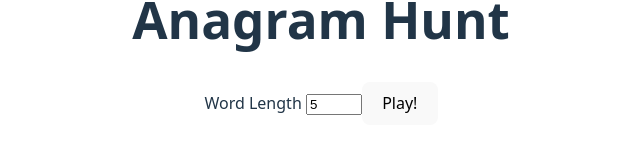
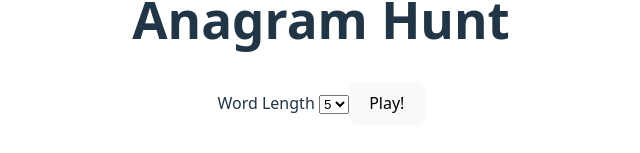
Before and after one commit to Sleppy23/FAU-Project-Play2Learn, a Vue app in the folder FAU-Project-Play2Learn/: page /anagram in a window 1280 px wide. Shown: the part 359-512 px from the top of the page, without its empty margins (319-959 px from the left). Built offline with nearby package versions, Linux system fonts and the light colour scheme.

Commit message:
Added Anagram Hunt Score

```diff
--- a/FAU-Project-Play2Learn/src/views/AnagramPlay.vue
+++ b/FAU-Project-Play2Learn/src/views/AnagramPlay.vue
@@ -3,7 +3,12 @@
     <h1>Anagram Play Page</h1>
 
     <p>Word length: {{ wordLength }}</p>
-    <p>Scrambled word: <strong>{{ scrambled }}</strong></p>
+    <p>Score: {{ score }}</p>
+
+    <p>
+      Scrambled word:
+      <strong>{{ scrambled }}</strong>
+    </p>
 
     <div style="margin-top: 1.5rem;">
       <label>
@@ -12,6 +17,7 @@
           type="text"
           v-model="playerGuess"
           placeholder="Type the word here"
+          @keydown.enter.prevent="checkGuess"
         />
       </label>
 
@@ -31,51 +37,48 @@
 </template>
 
 <script>
-import anagramData from '../assets/anagrams.json';
+import anagramData from "../assets/anagrams.json";
 
 export default {
-  name: 'AnagramPlay',
+  name: "AnagramPlay",
 
   data() {
     return {
-        wordLength: null,
-        chosenWord: null,
-        scrambled: null,
-        playerGuess:'',
-        feedback: '',
+      wordLength: 5,
+      chosenWord: "",
+      scrambled: "",
+      playerGuess: "",
+      feedback: "",
+      score: 0,
     };
   },
 
   created() {
     const lengthFromQuery = this.$route.query.length;
     const parsed = Number(lengthFromQuery);
-
     this.wordLength = !Number.isNaN(parsed) ? parsed : 5;
-
 
     const lengthMap = {};
 
     if (Array.isArray(anagramData)) {
-
       anagramData.forEach((group) => {
         if (Array.isArray(group) && group.length > 0) {
-
           const len = group[0].length;
           lengthMap[len] = group;
         }
       });
-  } else {
-
+    } else if (anagramData && typeof anagramData === "object") {
       Object.assign(lengthMap, anagramData);
     }
 
 
     const wordsForLength = lengthMap[this.wordLength] || [];
 
-  if (!wordsForLength.length) {
-    console.error('No words found for length:', this.wordLength);
-    this.chosenWord = '';
-    this.scrambled = '';
+    if (!Array.isArray(wordsForLength) || wordsForLength.length === 0) {
+      console.error("No words found for length:", this.wordLength);
+      this.chosenWord = "";
+      this.scrambled = "";
+      this.feedback = `No words available for length ${this.wordLength}.`;
       return;
     }
 
@@ -84,39 +87,50 @@ created() {
     this.chosenWord = wordsForLength[randomIndex];
 
 
-  const chars = this.chosenWord.split('');
+    this.scrambled = this.scrambleWord(this.chosenWord);
+  },
+
+  methods: {
+    scrambleWord(word) {
+      const chars = String(word).split("");
 
       for (let i = chars.length - 1; i > 0; i--) {
         const j = Math.floor(Math.random() * (i + 1));
         [chars[i], chars[j]] = [chars[j], chars[i]];
       }
 
-  this.scrambled = chars.join('');
+      const scrambled = chars.join("");
+
+
+      if (scrambled === word && word.length > 1) {
+        return this.scrambleWord(word);
+      }
+
+      return scrambled;
     },
-methods: {
+
     checkGuess() {
       const cleanGuess = this.playerGuess.trim().toLowerCase();
-    const cleanAnswer = (this.chosenWord || '').trim().toLowerCase();
+      const cleanAnswer = (this.chosenWord || "").trim().toLowerCase();
 
       if (!cleanGuess) {
-      this.feedback = 'Please enter a guess.';
+        this.feedback = "Please enter a guess.";
         return;
       }
 
-    if (!cleanAnswer) {
-      this.feedback = 'There was a problem loading the word.';
-      return;
-    }
+      const isCorrect = cleanGuess === cleanAnswer;
 
-    const isWin = cleanGuess === cleanAnswer;
 
-    // 🔑 Go to the *route*, not the file
+      this.score = isCorrect ? 1 : 0;
+
+
       this.$router.push({
-      name: 'AnagramGameOver',        // must match router/index.js
+        name: "AnagramGameOver",
         query: {
-        result: isWin ? 'win' : 'lose',
+          result: isCorrect ? "win" : "lose",
           answer: this.chosenWord,
           length: this.wordLength,
+          score: this.score,
         },
       });
     },
--- a/FAU-Project-Play2Learn/src/views/AnagramStart.vue
+++ b/FAU-Project-Play2Learn/src/views/AnagramStart.vue
@@ -1,10 +1,20 @@
 <template>
   <div>
     <h1>Anagram Hunt</h1>
+
     <label>
       Word Length
-        <input type="number" min="3" max="10" v-model.number="wordLength" />
+      <select v-model.number="wordLength">
+        <option
+          v-for="len in availableLengths"
+          :key="len"
+          :value="len"
+        >
+          {{ len }}
+        </option>
+      </select>
     </label>
+
     <button
       @click="startGame"
       :disabled="!isValidLength"
@@ -15,28 +25,51 @@
 </template>
 
 <script>
+import anagramData from '../assets/anagrams.json';
+
 export default {
   name: 'AnagramStart',
+
   data() {
     return {
       wordLength: 5,
+      availableLengths: [],
     };
   },
+
+  created() {
+    const lengths = new Set();
+
+    anagramData.forEach(group => {
+      if (Array.isArray(group) && group.length > 0) {
+        lengths.add(group[0].length);
+      }
+    });
+
+    this.availableLengths = Array.from(lengths).sort((a, b) => a - b);
+
+    if (!this.availableLengths.includes(this.wordLength)) {
+      this.wordLength = this.availableLengths[0];
+    }
+  },
+
   computed: {
     isValidLength() {
-        return this.wordLength >= 3 && this.wordLength <= 10;
+      return this.availableLengths.includes(this.wordLength);
     },
   },
+
   methods: {
     startGame() {
       if (!this.isValidLength) return;
+
       this.$router.push({
         name: 'AnagramPlay',
         query: {
-                    length:this.wordLength
-                }
+          length: this.wordLength,
+        },
       });
-        }
+    },
   },
 };
 </script>
--- a/FAU-Project-Play2Learn/src/views/MathStart.vue
+++ b/FAU-Project-Play2Learn/src/views/MathStart.vue
@@ -1,11 +1,18 @@
 <template>
   <div>
-    <h1>Math Start Page</h1>
+    <h1>Math Facts Practice</h1>
   </div>
 </template>
 
 <script>
 export default {
-  name: 'AnagramStart',
+  name: 'MathStart',
+
+  data() {
+    return {
+      operation: '+',
+      maxNumber: 10,
+    };
+  },
 };
 </script>
```
Lines whose indentation alone changed are shown as unchanged.
